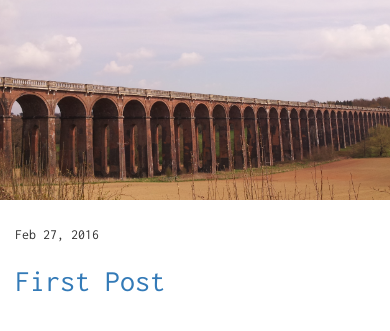
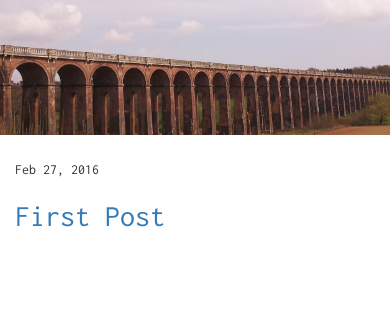
Before and after one commit to gcwilliams/gcwilliams.github.io, a Jekyll site: the page built from index.html, in a window 390 px wide. Shown: the top 331 px of the page. Built offline with Jekyll 4.4.1, drawn with Linux system fonts in a browser that asks for light colours.

Commit message:
banner tweak for mobile, add pretty permalinks

```diff
--- a/_config.yml
+++ b/_config.yml
@@ -5,6 +5,7 @@ description: >
 baseurl: ""
 url: "http://www.gcwilliams.co.uk"
 github_username:  gcwilliams
+permalink: pretty
 
 # Build settings
 markdown: kramdown
--- a/_sass/_styles.scss
+++ b/_sass/_styles.scss
@@ -7,6 +7,10 @@ body {
   height: 200px;
   overflow: hidden;
   margin-bottom: 25px;
+
+  @media all and (max-width: $screen-xs-max) {
+    height: 135px;
+  }
 
   img {
     position: absolute;
```
